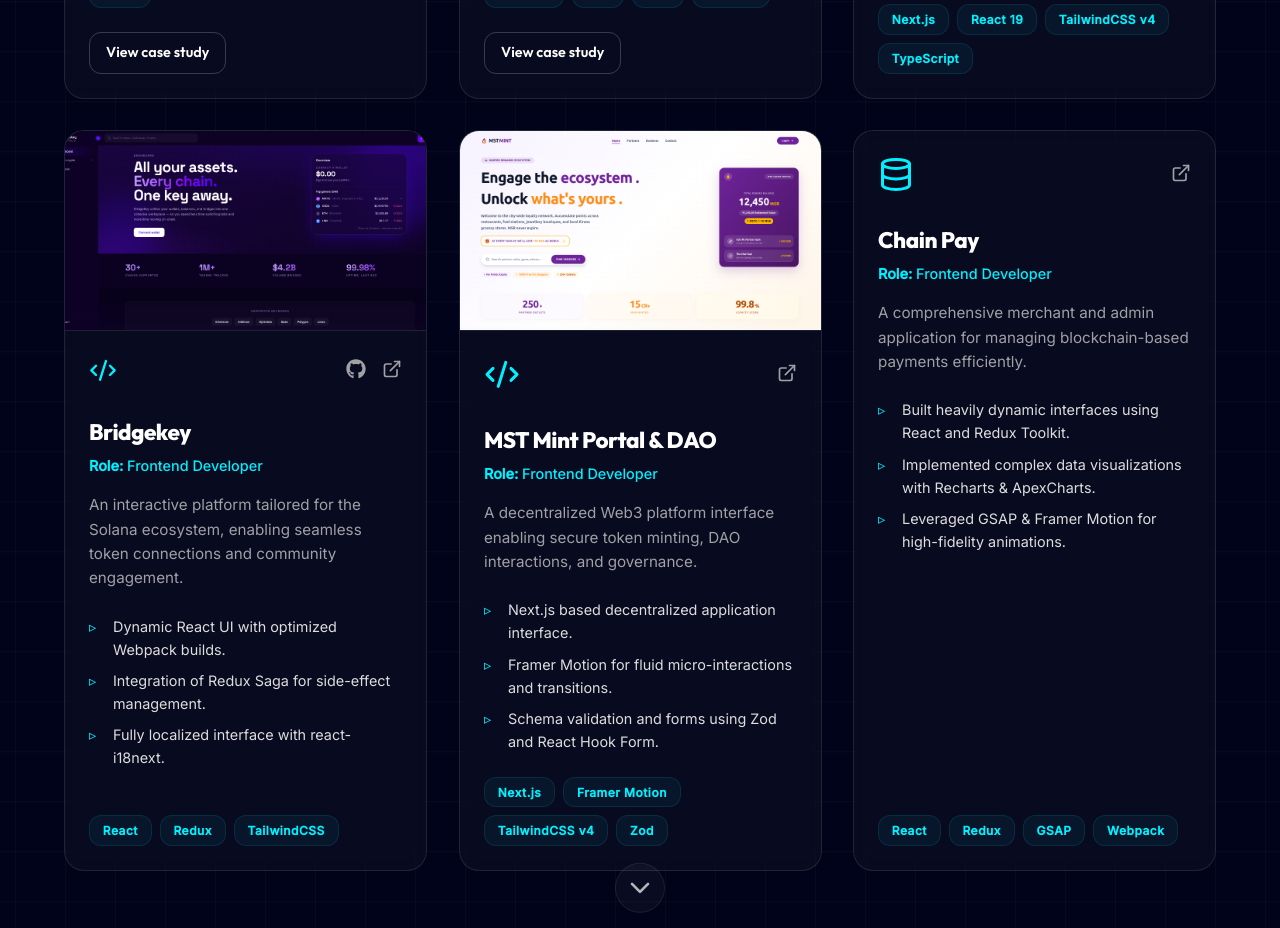
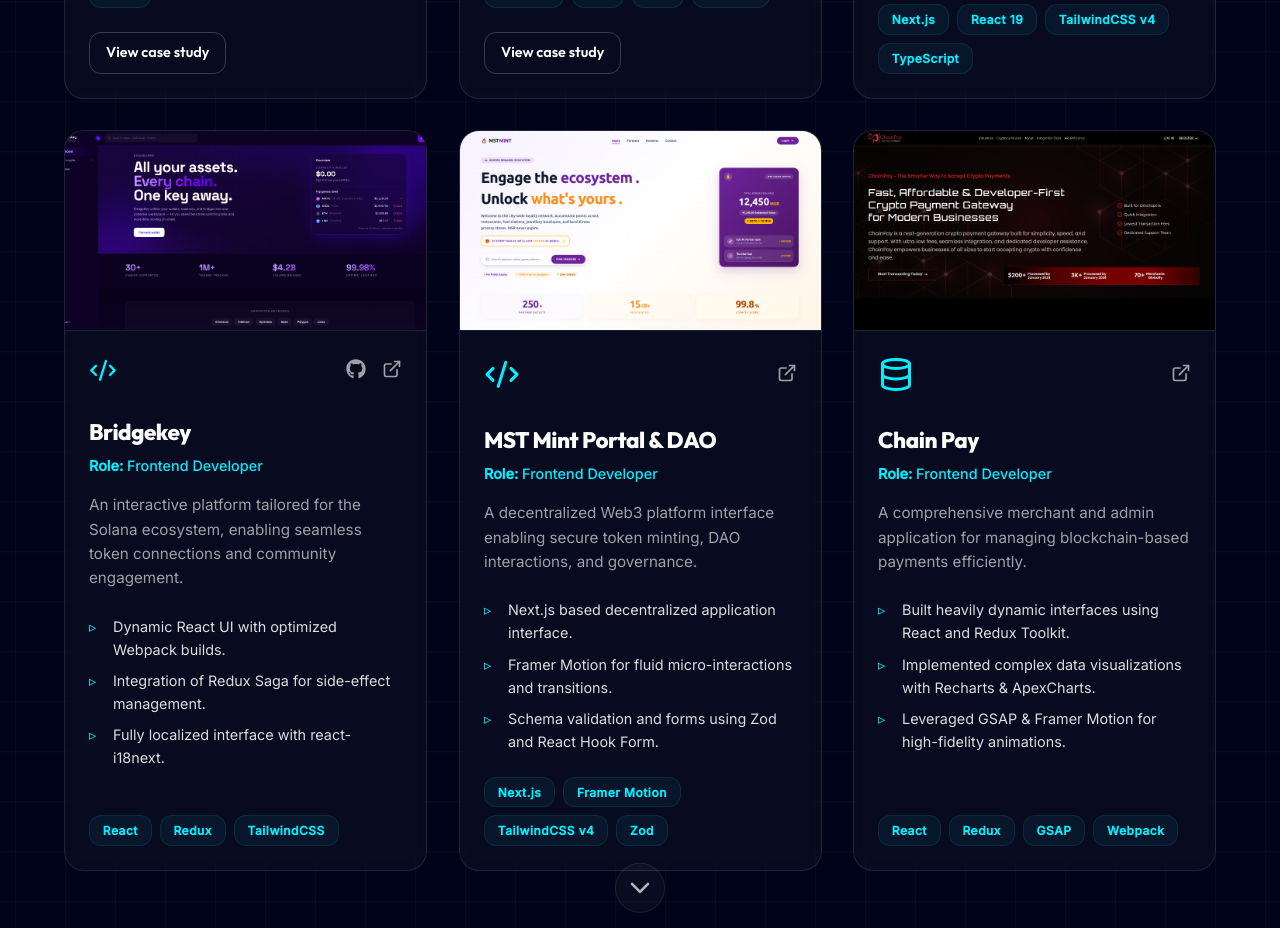
Before and after one commit to kirtikumar01/kirtikumar01.github.io, a Next.js app: page / in a window 1280 px wide. Shown: the part 5760-6688 px from the top of the page. Built offline with nearby package versions, Linux system fonts and the light colour scheme; no server answers.

Commit message:
Add Chain Pay image

```diff
--- a/src/app/page.tsx
+++ b/src/app/page.tsx
@@ -800,6 +800,7 @@
               {/* Chain Pay */}
               <motion.div variants={fadeIn} style={{ height: "100%", display: "flex", flexDirection: "column" }}>
                 <TiltCard className={styles.projectCard}>
+                  <img src="/images/projects/chain-pay.png" alt="Chain Pay" className={styles.projectImage} style={{ objectPosition: 'top' }} />
                   <div className={styles.projectContent}>
                     <div className={styles.projectHeader}>
                       <motion.div variants={floatAnimation} initial="hidden" animate="visible" style={{ animationDelay: "0.6s" }}>
```
Also changed, not shown: public/images/projects/chain-pay.png (added).
